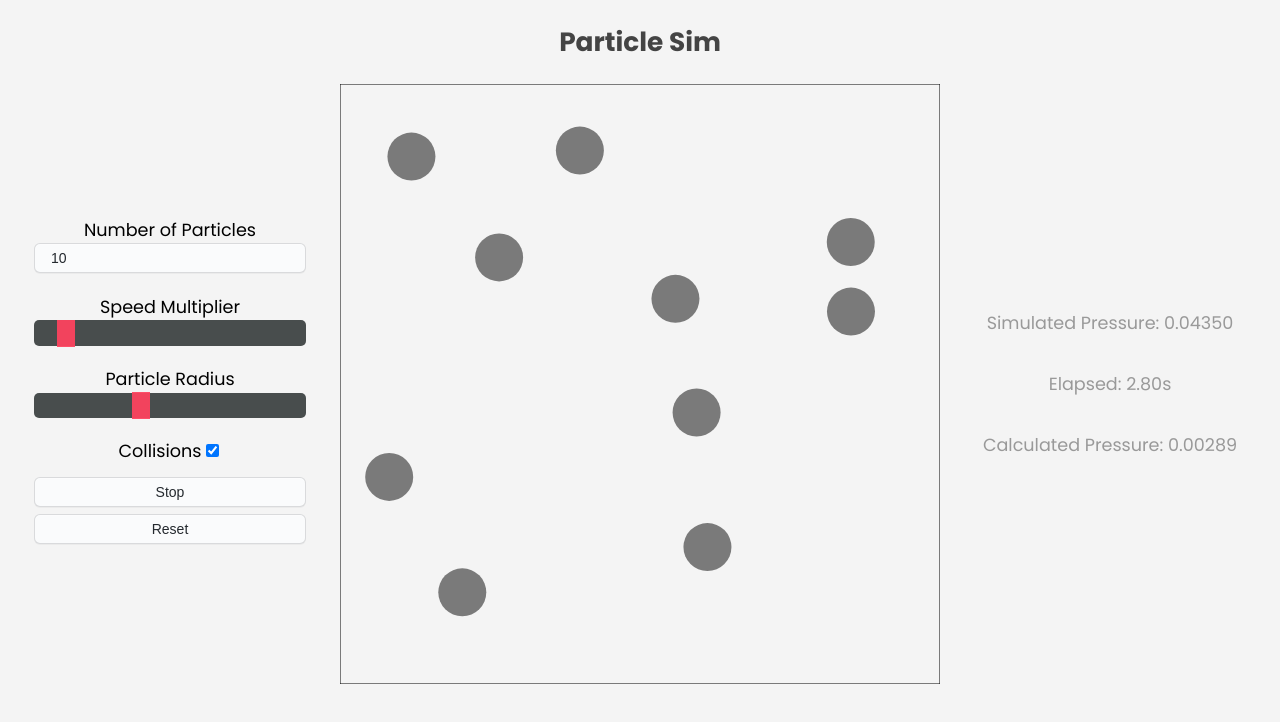
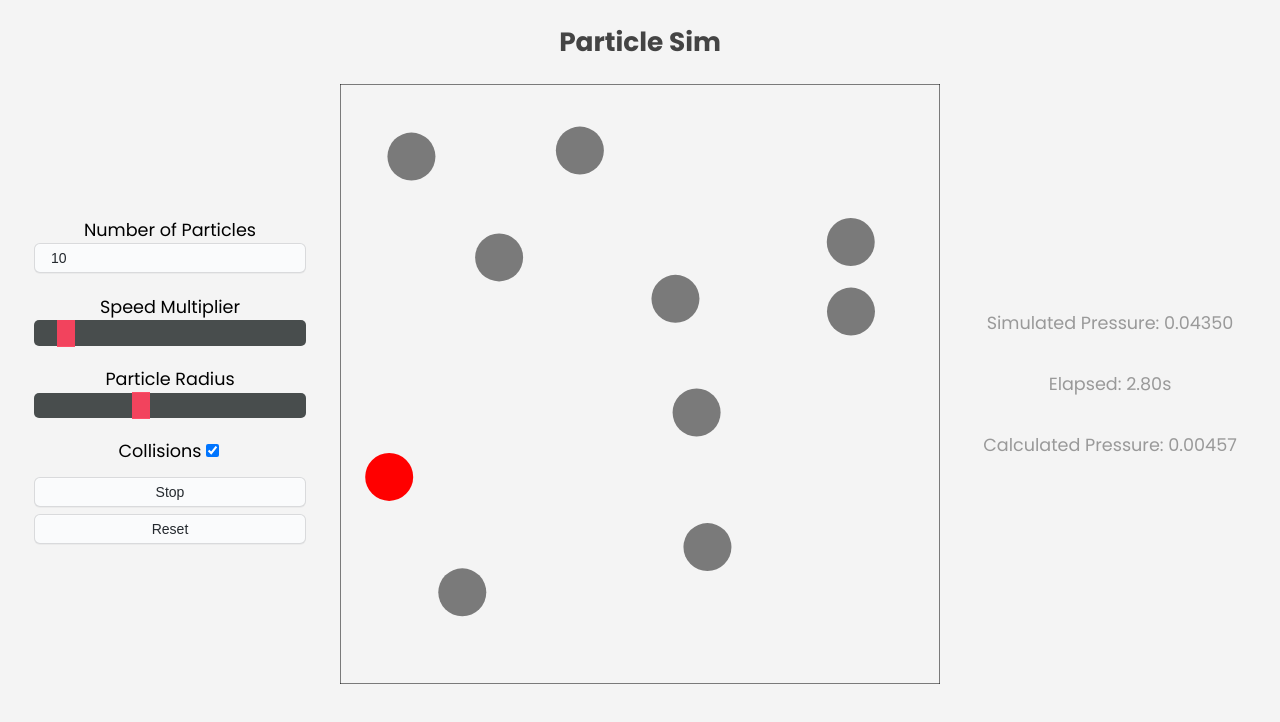
Before and after one commit to JBreidfjord/particle-sim, a React (Create React App) app: page / in a window 1280 px wide. Both pictures are taken after a click on the button "Start". Shown: the top 722 px of the page. Built offline with nearby package versions, Linux system fonts and the light colour scheme.

Commit message:
Update EoS and colour one particle

```diff
--- a/src/Particle.js
+++ b/src/Particle.js
@@ -1,5 +1,3 @@
-const k = 1.38064852 * Math.pow(10, -23); // Boltzmann constant
-
 export default class Particle {
   constructor(initialX, initialY, initialVx, initialVy, radius) {
     this.x = initialX;
@@ -199,12 +197,8 @@ export default class Particle {
     return 0.5 * particle.m * Math.hypot(particle.vx, particle.vy) ** 2;
   }
 
-  static temperature(particles) {
-    // T = 2/3 * 1/k * KEavg
-    const KE =
-      particles.reduce((acc, particle) => acc + Particle.kineticEnergy(particle), 0) /
-      particles.length;
-    return (2 / 3) * (1 / k) * KE;
+  static totalKineticEnergy(particles) {
+    return particles.reduce((energy, particle) => energy + Particle.kineticEnergy(particle), 0);
   }
 
   static area(particles) {
--- a/src/Simulation.js
+++ b/src/Simulation.js
@@ -70,12 +70,12 @@ export default function Simulation() {
       ctx.rect(0, 0, canvas.width, canvas.height);
       ctx.stroke();
 
-      particles.forEach((particle) => {
+      particles.forEach((particle, i) => {
         ctx.drawCircle(
           particle.x * canvas.width,
           canvas.height - particle.y * canvas.height,
           particle.r * canvas.height,
-          "rgba(0, 0, 0, 0.5)"
+          i === 0 ? "red" : "rgba(0, 0, 0, 0.5)"
         );
       });
     };
--- a/src/Stats.js
+++ b/src/Stats.js
@@ -1,6 +1,4 @@
 import Particle from "./Particle";
-
-const k = 1.38064852 * Math.pow(10, -23); // Boltzmann constant
 
 export default function Stats({ particles, elapsed }) {
   return (
@@ -14,10 +12,10 @@ export default function Stats({ particles, elapsed }) {
           </p>
           <p>Elapsed: {elapsed.toFixed(2)}s</p>
           <p>
-            {/* P = (NkT)/A, where N is the number of particles and k is the Boltzmann constant */}
+            {/* P = K/A, where K is the total kinetic energy of the particles */}
             {/* A = 1 when container wall length = 1 */}
             Calculated Pressure:{" "}
-            {(particles.length * k * Particle.temperature(particles)).toFixed(5)}
+            {(Particle.totalKineticEnergy(particles) / (1 - Particle.area(particles))).toFixed(5)}
           </p>
         </>
       )}
```
